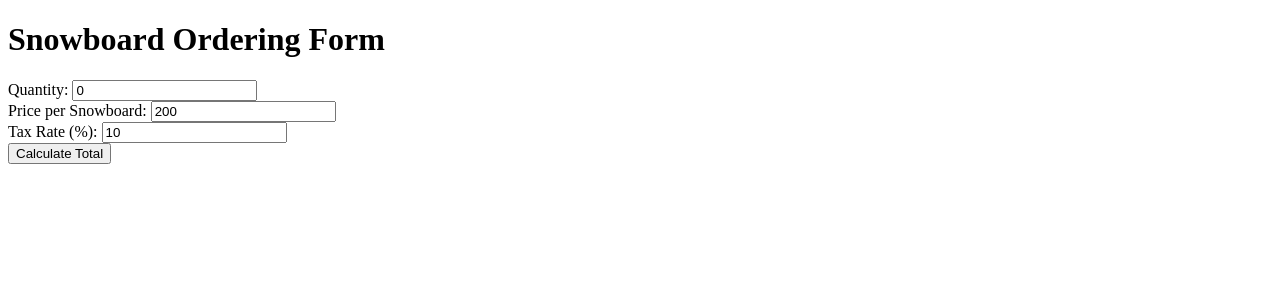
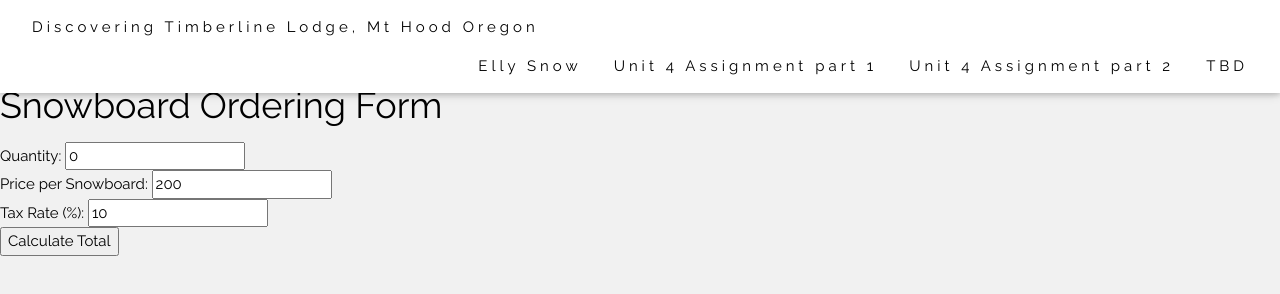
Before and after one commit to BravoN11/From, a plain HTML site: page index.html in a window 1280 px wide. Drawn offline with nearby package versions, Linux system fonts and the light colour scheme.

Commit message:
Update index.html

```diff
--- a/index.html
+++ b/index.html
@@ -2,8 +2,31 @@
 <html lang="en">
 <head>
     <meta charset="UTF-8">
-    <meta name="viewport" content="width=device-width, initial-scale=1.0">
-    <title>Snowboard Ordering form</title>
+    <meta name="viewport" content="width=device-width, initial-scale=1">
+<link rel="stylesheet" href="https://www.w3schools.com/w3css/4/w3.css">
+<link rel="stylesheet" href="https://fonts.googleapis.com/css?family=Raleway">
+<style>
+body,h1,h2,h3,h4,h5 {font-family: "Raleway", sans-serif}
+</style>
+</head>
+<body class="w3-light-grey">
+
+<!-- w3-content defines a container for fixed size centered content,
+and is wrapped around the whole page content, except for the footer in this example -->
+<div class="w3-top">
+  <div class="w3-bar w3-white w3-padding w3-card" style="letter-spacing:4px;">
+    <a href="#home" class="w3-bar-item w3-button">Discovering Timberline Lodge, Mt Hood Oregon</a>
+    <!-- Right-sided navbar links. Hide them on small screens -->
+    <div class="w3-right w3-hide-small">
+        <a href="https://bravon11.github.io/" class="w3-bar-item w3-button">Elly Snow</a>
+        <a href="https://bravon11.github.io/howto/" class="w3-bar-item w3-button">Unit 4 Assignment part 1</a>
+        <a href="https://bravon11.github.io/From/" class="w3-bar-item w3-button">Unit 4 Assignment part 2</a>
+        <a href="https://bravon11.github.io/" class="w3-bar-item w3-button">TBD</a>
+    </div>
+  </div>
+</div>
+<br /><br /><br />
+<title>Snowboard Ordering form</title>
     <script>
         function calculateTotal() {
             // Retrieve quantity, price, and discount input values
```
